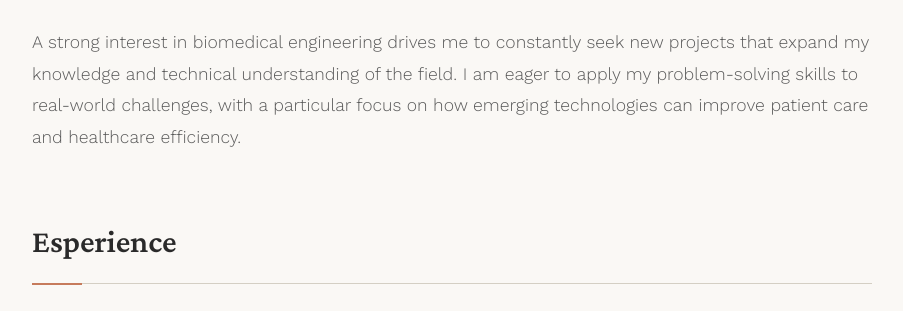
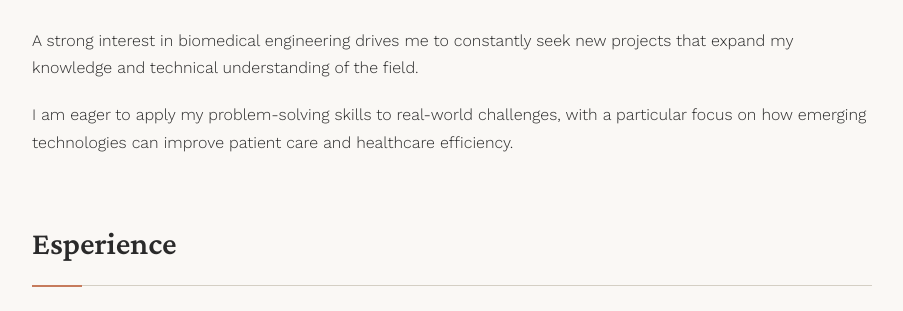
Before and after one commit to iacopoorlandi/Orlandi-Iacopo-personal-website, a plain HTML site: page index.html in a window 1280 px wide. Shown: the part 488-799 px from the top of the page, without its empty margins (188-1091 px from the left). Drawn offline with nearby package versions, Linux system fonts and the light colour scheme.

Commit message:
Refactor bio section in index.html
Removed extra paragraph tags and cleaned up the bio section.

```diff
--- a/index.html
+++ b/index.html
@@ -282,12 +282,14 @@
 
         <section class="bio">
             <h2>Profile</h2>
-            <p>
+            </p>
                 A strong interest in biomedical engineering drives me to constantly seek
                 new projects that expand my knowledge and technical understanding of the field.
-
+            </p>
+            </p>
                 I am eager to apply my problem-solving skills to real-world challenges, with a particular
                 focus on how emerging technologies can improve patient care and healthcare efficiency.
+
             </p>
 
         </section>
```
